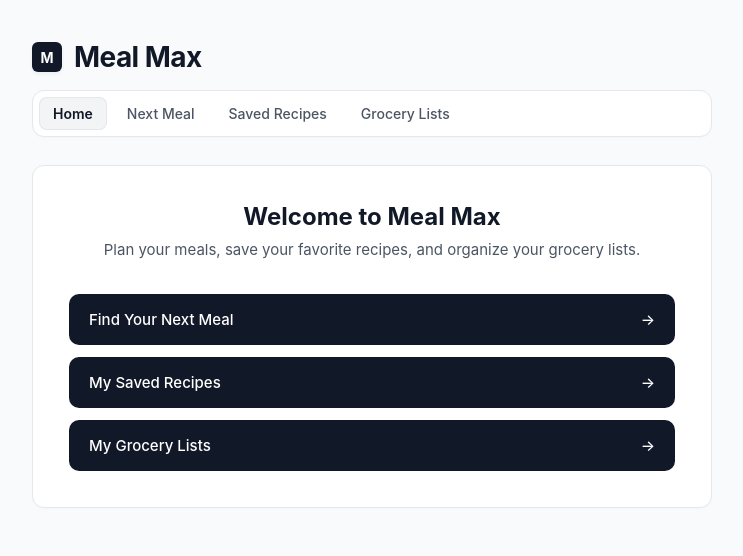
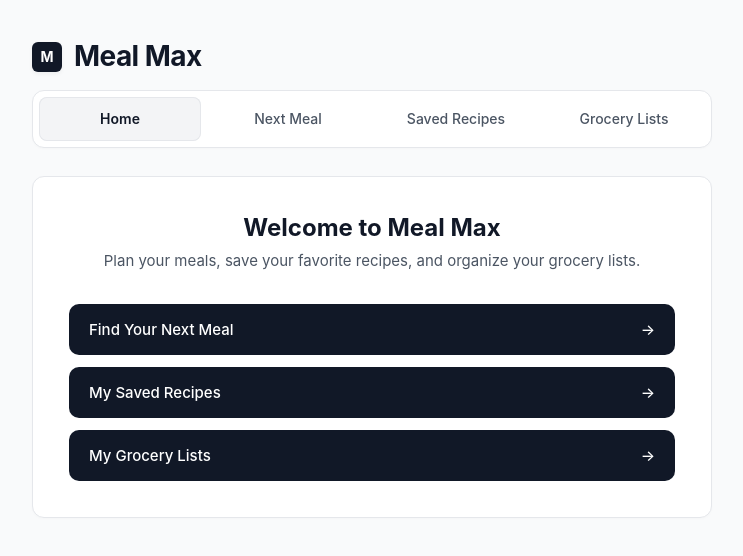
Before and after one commit to Henry-Orisonte/Meal-Max, a website: page home-page.html in a window 1280 px wide. Shown: the whole page, without its empty margins (268-1011 px from the left). Drawn offline with Linux system fonts and the light colour scheme.

Commit message:
feat: updated pages so navbar is consistent throughout

```diff
--- a/home-page.html
+++ b/home-page.html
@@ -4,6 +4,7 @@
     <meta charset="UTF-8" />
     <meta name="viewport" content="width=device-width, initial-scale=1.0" />
     <title>Home Page - Meal Max</title>
+  <link rel="stylesheet" href="navigation.css" />
     <style>
         * {
             box-sizing: border-box;
@@ -16,68 +17,6 @@
             padding: 0 20px;
             background: #f9fafb;
             color: #111827;
-        }
-        .brand-header {
-            display: flex;
-            align-items: center;
-            gap: 12px;
-            margin-bottom: 16px;
-        }
-
-        .logo-box {
-            width: 30px;
-            height: 30px;
-            background: #111827;
-            border-radius: 6px;
-            display: flex;
-            align-items: center;
-            justify-content: center;
-            color: white;
-            font-weight: bold;
-            font-size: 14px;
-            box-shadow: 0 2px 4px rgba(0, 0, 0, 0.05);
-        }
-
-        .brand-header h1 {
-            font-size: 28px;
-            font-weight: 700;
-            margin: 0;
-            color: #111827;
-            letter-spacing: -0.02em;
-        }
-
-        .user-nav {
-            display: flex;
-            align-items: center;
-            gap: 6px;
-            padding: 6px;
-            margin-bottom: 28px;
-            background: #ffffff;
-            border: 1px solid #e5e7eb;
-            border-radius: 12px;
-            box-shadow: 0 1px 2px rgba(0, 0, 0, 0.02);
-        }
-
-        .user-nav a {
-            color: #4b5563;
-            font-size: 14px;
-            font-weight: 500;
-            text-decoration: none;
-            padding: 8px 14px;
-            border-radius: 8px;
-            transition: all 0.15s ease-in-out;
-        }
-
-        .user-nav a:hover {
-            color: #111827;
-            background: #f3f4f6;
-        }
-
-        .user-nav a[aria-current="page"] {
-            color: #111827;
-            background: #f3f4f6;
-            font-weight: 600;
-            box-shadow: inset 0 0 0 1px #e5e7eb;
         }
 
         .page-container {
@@ -132,17 +71,6 @@
                 margin: 20px auto;
                 padding: 0 12px;
             }
-            .user-nav {
-                flex-wrap: wrap;
-                gap: 4px;
-                padding: 4px;
-            }
-            .user-nav a {
-                flex: 1;
-                text-align: center;
-                font-size: 13px;
-                padding: 8px 10px;
-            }
             .page-container {
                 padding: 24px;
             }
@@ -152,11 +80,11 @@
 <body>
 
     <div class="brand-header">
-        <div class="logo-box">M</div>
+        <div class="logo-box" aria-hidden="true">M</div>
         <h1>Meal Max</h1>
     </div>
 
-    <nav class="user-nav" aria-label="Main Navigation">
+    <nav class="user-nav" aria-label="Main navigation">
         <a href="home-page.html" aria-current="page">Home</a>
         <a href="next-meal-page.html">Next Meal</a>
         <a href="saved-recipes-page.html">Saved Recipes</a>
--- /dev/null
+++ b/navigation.css
@@ -0,0 +1,112 @@
+/* Shared branding and navigation. Page content keeps its own layout. */
+.brand-header,
+.brand-header *,
+.user-nav,
+.user-nav * {
+  box-sizing: border-box;
+}
+
+.brand-header,
+.user-nav {
+  width: 100%;
+  max-width: 680px;
+  margin-left: auto;
+  margin-right: auto;
+}
+
+.brand-header {
+  display: flex;
+  align-items: center;
+  gap: 12px;
+  margin-bottom: 16px;
+}
+
+.logo-box {
+  display: flex;
+  align-items: center;
+  justify-content: center;
+  flex-shrink: 0;
+  width: 30px;
+  height: 30px;
+  background: #111827;
+  border-radius: 6px;
+  color: white;
+  font-size: 14px;
+  font-weight: 700;
+  box-shadow: 0 2px 4px rgba(0, 0, 0, 0.05);
+}
+
+.brand-header h1 {
+  margin: 0;
+  color: #111827;
+  font-size: 28px;
+  font-weight: 700;
+  line-height: 1.2;
+  letter-spacing: -0.02em;
+}
+
+.user-nav {
+  display: grid;
+  grid-template-columns: repeat(4, minmax(0, 1fr));
+  align-items: center;
+  gap: 6px;
+  margin-bottom: 28px;
+  padding: 6px;
+  background: white;
+  border: 1px solid #e5e7eb;
+  border-radius: 12px;
+  box-shadow: 0 1px 2px rgba(0, 0, 0, 0.02);
+}
+
+.user-nav a {
+  display: flex;
+  align-items: center;
+  justify-content: center;
+  min-height: 44px;
+  padding: 8px 14px;
+  border-radius: 8px;
+  color: #4b5563;
+  font-size: 14px;
+  font-weight: 500;
+  line-height: 20px;
+  text-decoration: none;
+  white-space: nowrap;
+  transition: color 0.15s ease, background-color 0.15s ease;
+}
+
+.user-nav a:hover {
+  color: #111827;
+  background: #f3f4f6;
+}
+
+.user-nav a[aria-current] {
+  color: #111827;
+  background: #f3f4f6;
+  font-weight: 600;
+  box-shadow: inset 0 0 0 1px #e5e7eb;
+}
+
+.user-nav a:focus-visible {
+  outline: 3px solid #4f46e5;
+  outline-offset: 3px;
+}
+
+@media (max-width: 540px) {
+  .user-nav {
+    grid-template-columns: repeat(2, minmax(0, 1fr));
+    gap: 4px;
+    padding: 4px;
+  }
+
+  .user-nav a {
+    padding: 8px 10px;
+    font-size: 13px;
+    text-align: center;
+  }
+}
+
+@media (prefers-reduced-motion: reduce) {
+  .user-nav a {
+    transition: none;
+  }
+}
--- a/next-meal.css
+++ b/next-meal.css
@@ -14,45 +14,6 @@ button, input {
 
 button {
   cursor: pointer;
-}
-
-.brand-header {
-  display: flex;
-  align-items: center;
-  gap: 10px;
-  margin-bottom: 12px;
-}
-
-.logo-box {
-  width: 26px;
-  height: 26px;
-  border: 2px solid #111827;
-  border-radius: 4px;
-}
-
-.brand-header h1 {
-  font-size: 30px;
-  margin: 0;
-}
-
-.user-nav {
-  display: flex;
-  gap: 18px;
-  padding: 12px 0;
-  margin-bottom: 24px;
-  border-top: 1px solid #e5e7eb;
-  border-bottom: 1px solid #e5e7eb;
-}
-
-.user-nav a {
-  color: #4f46e5;
-  font-size: 16px;
-}
-
-.user-nav a[aria-current="page"] {
-  color: #111827;
-  font-weight: 600;
-  text-decoration: none;
 }
 
 .page-container {
@@ -502,15 +463,6 @@ body:has(.recipe-popup[open]) {
     padding: 0 12px;
   }
 
-  .user-nav {
-    gap: 12px;
-    flex-wrap: wrap;
-  }
-
-  .user-nav a {
-    font-size: 14px;
-  }
-
   .page-container {
     padding: 16px;
   }
```
Also changed, not shown: grocery-list-detail-page.html (+3 -50 lines), grocery-lists-page.html (+2 -49 lines), grocery-route-page.html (+3 -50 lines), next-meal-page.html (+2 -1 lines), saved-recipes-page.html (+3 -43 lines).
